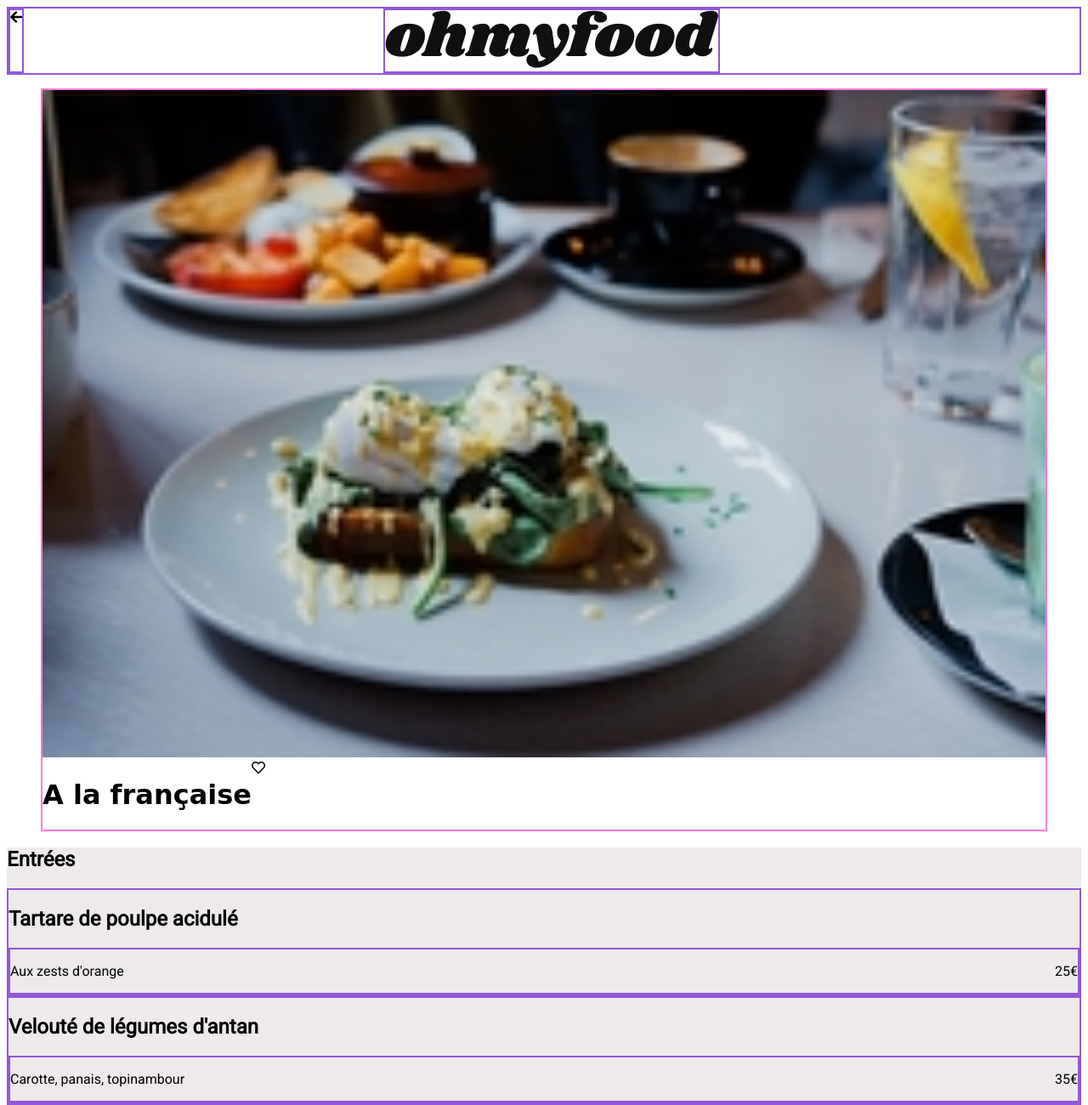
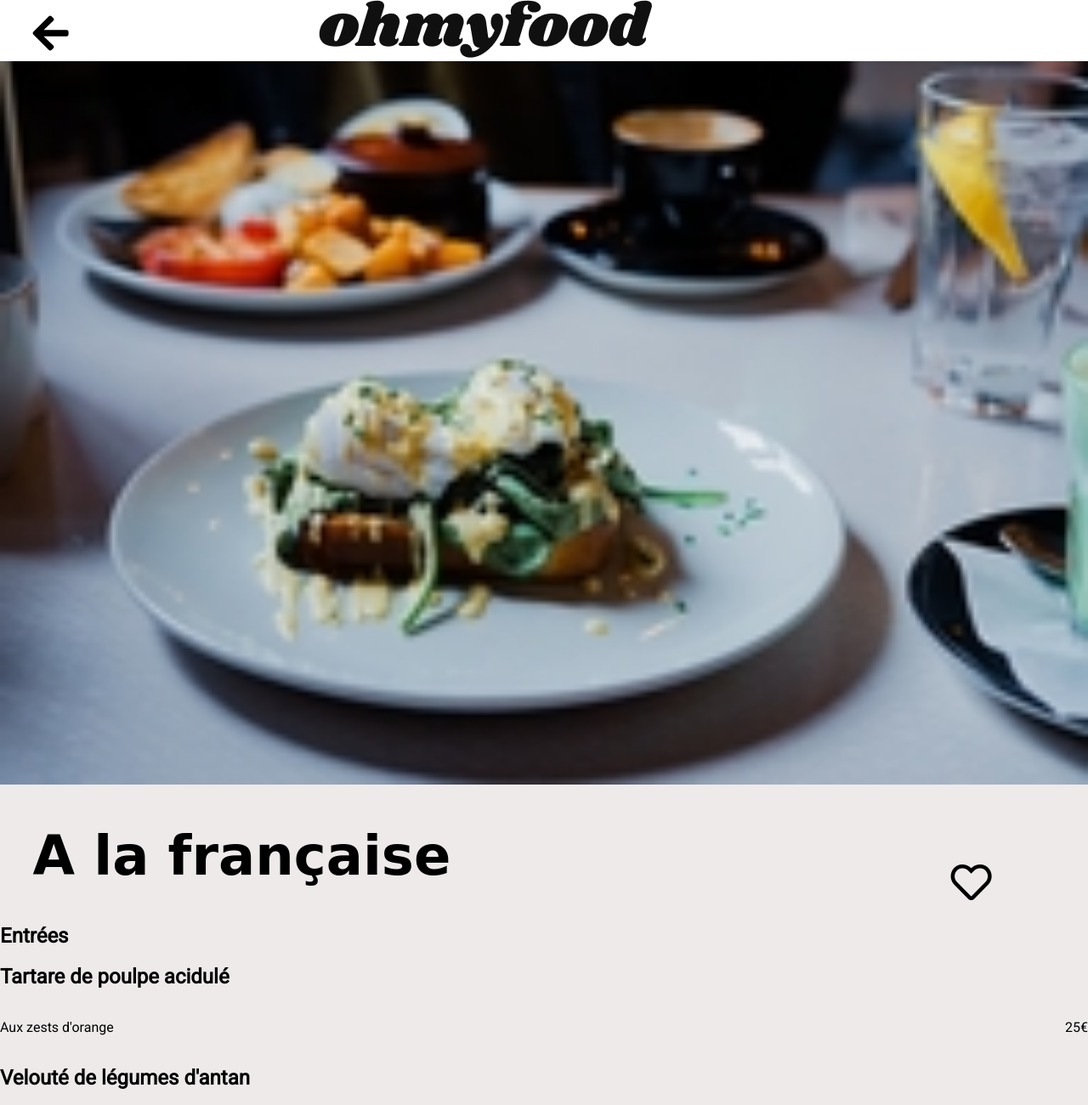
Before and after one commit to Flothar78/GuillaumeLamaze_3_23022021, a website: page a_la_francaise.html in a window 1280 px wide. Shown: the top 1300 px of the page at 85% size. Drawn offline with Linux system fonts and the light colour scheme; a web font is replaced by a local one.

Commit message:
scss en cours

```diff
--- a/a_la_francaise.html
+++ b/a_la_francaise.html
@@ -29,8 +29,10 @@
       <figure>
         <img src="images-logos/a_la_francaise-mini.jpg" alt="A la française" />
         <figcaption>
-          <h1>A la française</h1>
-          <i class="far fa-heart"></i>
+          <div class="textcartes">
+            <h1>A la française</h1>
+          </div>
+          <div class="icocartes"><i class="far fa-heart"></i></div>
         </figcaption>
       </figure>
     </header>
--- a/sass/style.scss
+++ b/sass/style.scss
@@ -16,6 +16,10 @@ figcaption h1 {
   font-family: "Shrikhand", cursive;
 }
 
+body {
+  margin: 0;
+}
+
 a {
   text-decoration: none;
   color: inherit;
@@ -25,35 +29,75 @@ a {
   background-color: $colorfourth;
 }
 
-
 @mixin stretchpics {
   width: 100%;
   height: auto;
   object-fit: cover;
 }
 
-
- figure img {
-  @include stretchpics
- }
-
-
 .localisation {
   background-color: $colorsixth;
 }
 
+.logoindex {
+  padding-left: 30%;
+}
+
 .retourlogo {
   display: flex;
+  .logo {
+    margin-left: 23%;
+  }
+  .retouraccueil {
+    font-size: 3rem;
+    padding-left: 3%;
+    padding-top: 1%;
+  }
 }
 
-.logo  {
-   margin: auto;
+figure {
+  width: 100%;
+  margin: 0;
+  background-color: #eeeaea;
+  img {
+    @include stretchpics;
+  }
 }
 
 figcaption {
   display: flex;
+  .text {
+    width: 80%;
+    font-size: 3rem;
+    line-height: 0.8rem;
+  }
+  .textcartes {
+    width: 80%;
+    font-size: 2rem;
+    line-height: rem;
+    padding-left: 3%;
+  }
+  .ico {
+    width: 20%;
+    font-size: 3rem;
+    .fa-heart {
+      float: right;
+      margin: 40%;
+    }
+  }
+  .icocartes {
+    width: 20%;
+    font-size: 3rem;
+    .fa-heart {
+      margin-top: 35%;
+      margin-left: 35%;
+    }
+  }
 }
 
+.entrees h1 {
+  margin: 0;
+}
 
 .reservez,
 .choixrestaurant,
@@ -74,8 +118,6 @@ figcaption {
   justify-content: space-between;
 }
 
-
-
 footer {
   color: white;
   background-color: $colorfifth;
@@ -83,21 +125,3 @@ footer {
     color: white;
   }
 }
-
-
-
-
-
-
-div {
-  border: $colorprimary 2px solid;
-}
-
-figure {
-  border: $colorsecondary 2px solid;
-}
-
-li
-{
-  border: green 1px solid;
-}
```
Also changed, not shown: index.html (+10 -10 lines), la-note-enchantee.html (+4 -2 lines), la-palette-du-gout.html (+4 -2 lines), le-delice-des-sens.html (+4 -2 lines), sass/style.css, 1 other file.
